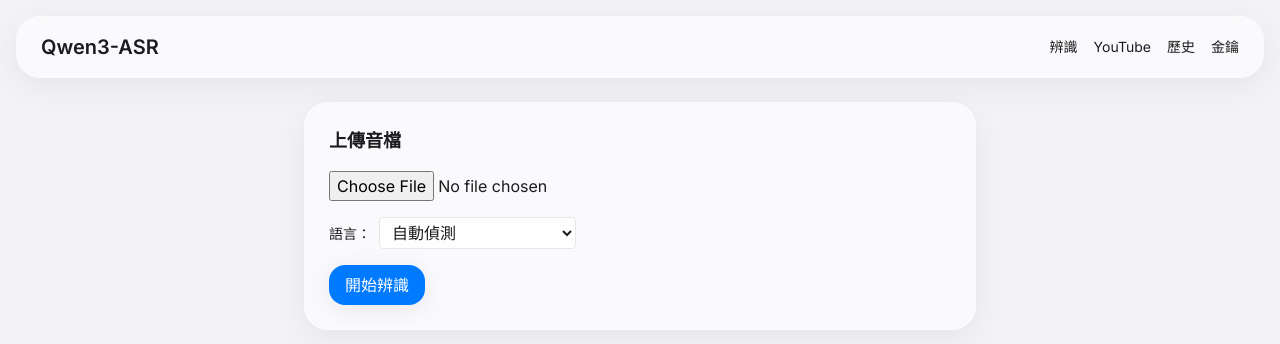
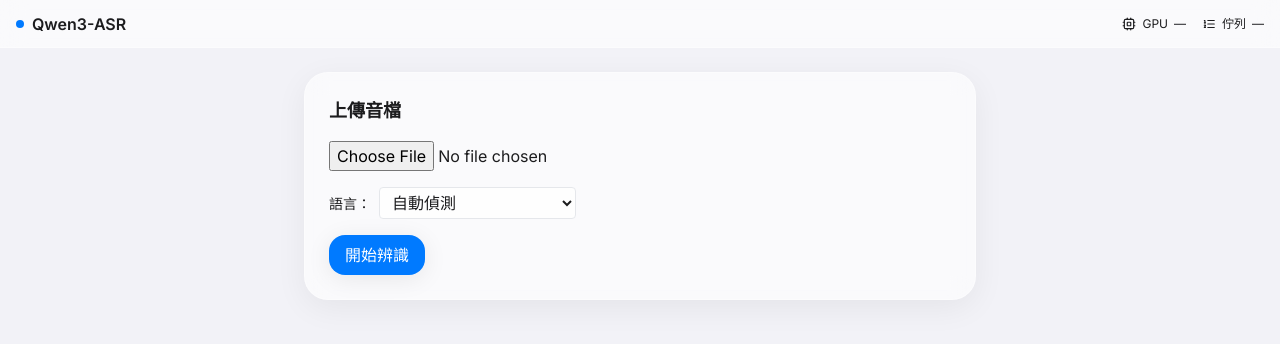
Before and after one commit to cobainatwork/Qwen_ASR, a Next.js app in the folder frontend/: page / in a window 1280 px wide. Shown: the top 344 px of the page. Built offline with nearby package versions, Linux system fonts and the light colour scheme.

Commit message:
feat(frontend): shrink Header to spec §4.3 48px shell with status placeholders

```diff
--- a/frontend/components/layout/Header.tsx
+++ b/frontend/components/layout/Header.tsx
@@ -1,15 +1,28 @@
 import Link from 'next/link';
+import { Cpu, ListOrdered } from 'lucide-react';
 
 export function Header() {
   return (
-    <header className="glass-card mx-4 mt-4 px-6 py-4 flex items-center justify-between">
-      <Link href="/" className="text-xl font-semibold">Qwen3-ASR</Link>
-      <nav className="flex gap-4 text-sm">
-        <Link href="/" className="hover:text-accent">辨識</Link>
-        <Link href="/youtube" className="hover:text-accent">YouTube</Link>
-        <Link href="/history" className="hover:text-accent">歷史</Link>
-        <Link href="/keys" className="hover:text-accent">金鑰</Link>
-      </nav>
+    <header className="app-header">
+      <Link
+        href="/"
+        className="flex items-center gap-2 font-semibold text-base mr-auto cursor-pointer hover:scale-[1.02] transition-transform duration-200"
+      >
+        <span className="inline-block w-2 h-2 rounded-full bg-accent" aria-hidden />
+        Qwen3-ASR
+      </Link>
+      <div className="flex items-center gap-4 text-xs text-foreground/70">
+        <span className="flex items-center gap-1.5" aria-label="GPU 狀態">
+          <Cpu className="w-3.5 h-3.5" />
+          <span>GPU</span>
+          <span className="text-foreground/40">—</span>
+        </span>
+        <span className="flex items-center gap-1.5" aria-label="佇列狀態">
+          <ListOrdered className="w-3.5 h-3.5" />
+          <span>佇列</span>
+          <span className="text-foreground/40">—</span>
+        </span>
+      </div>
     </header>
   );
 }
```
